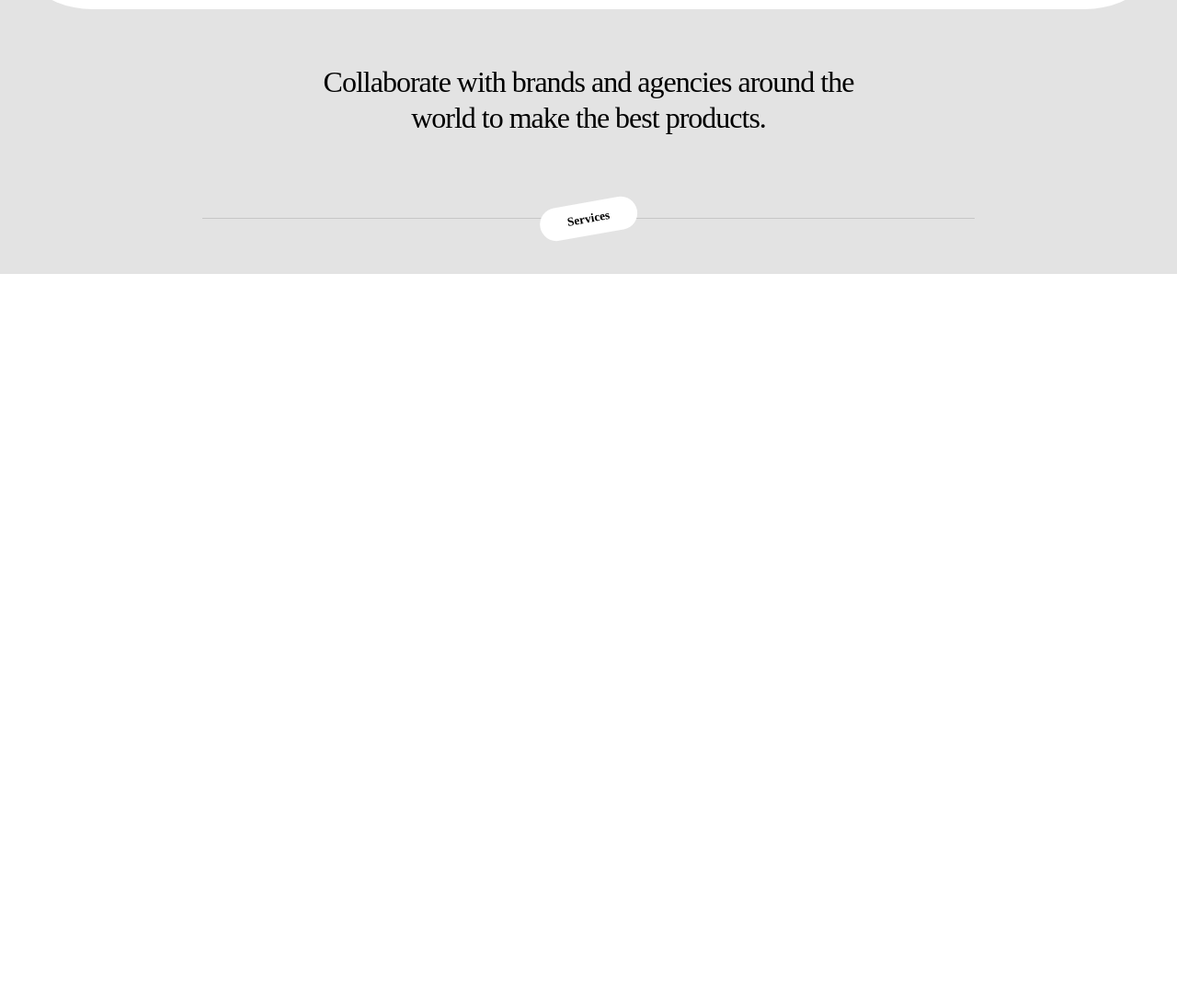
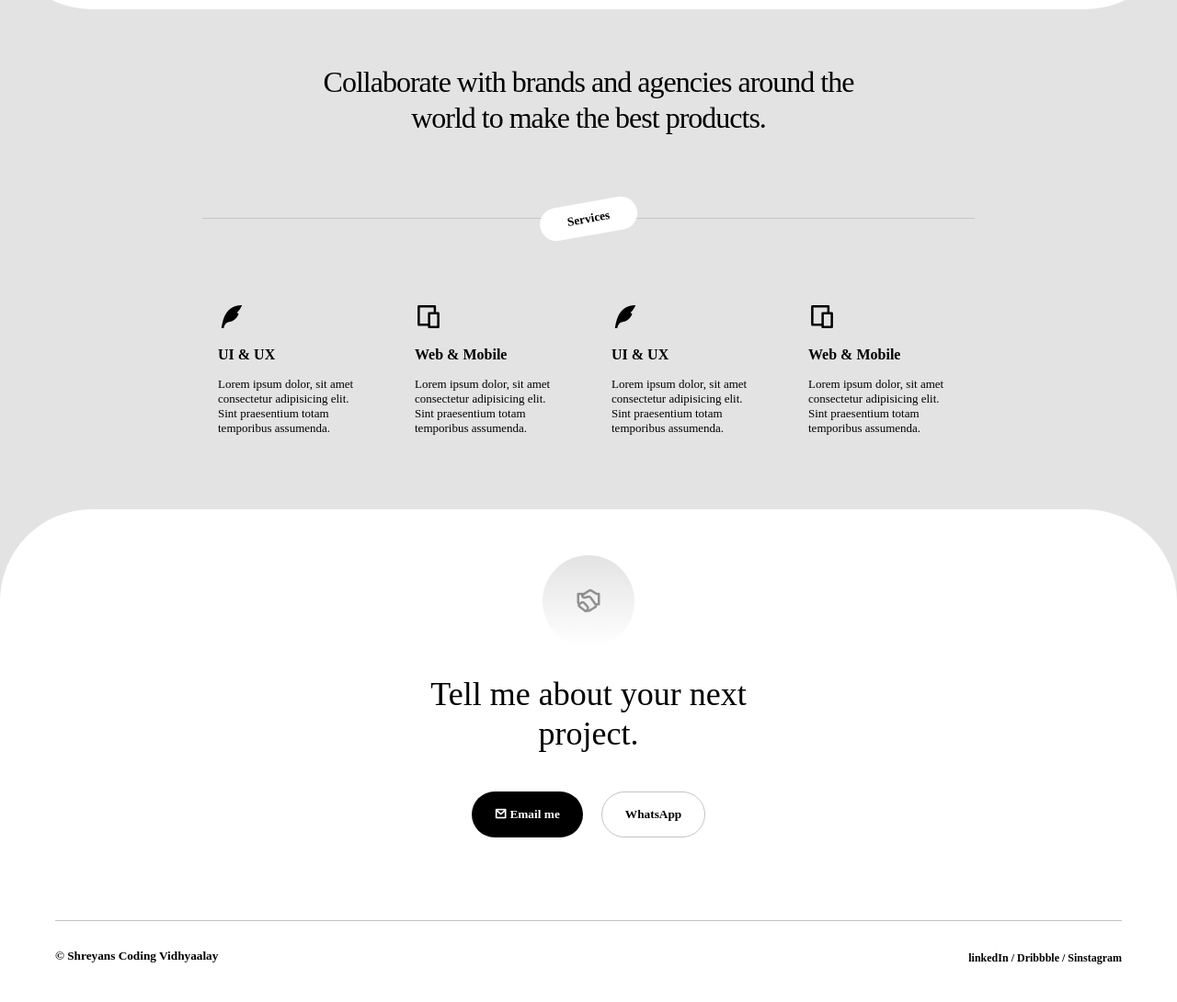
Before and after one commit to asynchronousJavascriptor/fs33, a plain HTML site: page index.html in a window 1280 px wide. Shown: the part 716-1806 px from the top of the page at 92% size. Before the commit the page ends 1014 px from the top, so only its background shows below. Drawn offline with nearby package versions, Linux system fonts and the light colour scheme.

Commit message:
20th june

```diff
--- a/index.html
+++ b/index.html
@@ -43,6 +43,54 @@
                 <div id="line">
                     <button>Services</button>
                 </div>
+                <div id="servicescontainer">
+                    <div id="services">
+                        <div class="service">
+                            <i class="ri-quill-pen-fill"></i>
+                            <h4>UI & UX</h4>
+                            <p>Lorem ipsum dolor, sit amet consectetur adipisicing elit. Sint praesentium totam
+                                temporibus assumenda.</p>
+                        </div>
+                        <div class="service">
+                            <i class="ri-device-line"></i>
+                            <h4>Web & Mobile</h4>
+                            <p>Lorem ipsum dolor, sit amet consectetur adipisicing elit. Sint praesentium totam
+                                temporibus assumenda.</p>
+                        </div>
+                        <div class="service">
+                            <i class="ri-quill-pen-fill"></i>
+                            <h4>UI & UX</h4>
+                            <p>Lorem ipsum dolor, sit amet consectetur adipisicing elit. Sint praesentium totam
+                                temporibus assumenda.</p>
+                        </div>
+                        <div class="service">
+                            <i class="ri-device-line"></i>
+                            <h4>Web & Mobile</h4>
+                            <p>Lorem ipsum dolor, sit amet consectetur adipisicing elit. Sint praesentium totam
+                                temporibus assumenda.</p>
+                        </div>
+                    </div>
+                </div>
+            </div>
+            <div id="invite">
+                <div id="handshake">
+                    <i class="ri-shake-hands-line"></i>
+                </div>
+                <h1>Tell me about your next</h1>
+                <h1>project.</h1>
+                <div id="btns">
+                    <button><i class="ri-mail-line"></i> Email me</button>
+                    <button>WhatsApp</button>
+                </div>
+            </div>
+            <div id="footer">
+                <div id="fline"></div>
+                <div id="flinks">
+                    <h5>&copy; Shreyans Coding Vidhyaalay</h5>
+                    <div>
+                        <a href="#">linkedIn / </a><a href="#">Dribbble / </a><a href="#">Sinstagram</a>
+                    </div>
+                </div>
             </div>
         </div>
     </div>
--- a/style.css
+++ b/style.css
@@ -157,3 +157,115 @@ body {
   left: 50%;
   transform: translate(-50%, -50%) rotate(-10deg);
 }
+
+#servicescontainer {
+  display: flex;
+  align-items: center;
+  justify-content: center;
+  margin-top: 50px;
+  width: 100%;
+  padding: 10px;
+}
+
+#services {
+  display: flex;
+  gap: 30px;
+  width: 70%;
+}
+
+.service {
+  width: 25%;
+  padding: 10px;
+}
+
+.service h4 {
+  margin: 15px 0;
+}
+
+.service p {
+  font-size: 13px;
+}
+
+.service i {
+  font-size: 30px;
+}
+
+#invite {
+  display: flex;
+  flex-direction: column;
+  align-items: center;
+  width: 100%;
+  padding: 50px 40px;
+  background-color: white;
+  border-top-left-radius: 100px;
+  border-top-right-radius: 100px;
+}
+
+#invite #handshake {
+  margin-bottom: 30px;
+  display: flex;
+  align-items: center;
+  justify-content: center;
+  width: 100px;
+  height: 100px;
+  border-radius: 50%;
+  background: linear-gradient(to bottom, #e3e3e3, transparent);
+}
+
+#handshake i {
+  font-size: 30px;
+  opacity: 0.4;
+}
+
+#invite h1 {
+  font-size: 36px;
+  font-weight: 500;
+  line-height: 1.2;
+}
+#btns {
+  margin-top: 40px;
+  display: flex;
+  gap: 20px;
+}
+
+button {
+  padding: 16px 25px;
+  border-radius: 100px;
+  border: none;
+  font-weight: 600;
+}
+
+#btns button:nth-child(1) {
+  background-color: black;
+  color: white;
+}
+
+#btns button:nth-child(2) {
+  background-color: white;
+  border: 1px solid #c3c3c3;
+}
+
+#footer {
+  width: 100%;
+  padding: 40px 60px;
+  background-color: white;
+}
+
+#fline {
+  width: 100%;
+  height: 1px;
+  background-color: #c3c3c3;
+}
+
+#flinks{
+  margin-top: 30px;
+  display: flex;
+  justify-content: space-between;
+}
+
+#flinks a{
+  color: black;
+  text-decoration: none;
+  font-weight: 600;
+  font-size: 12px;
+}
```
